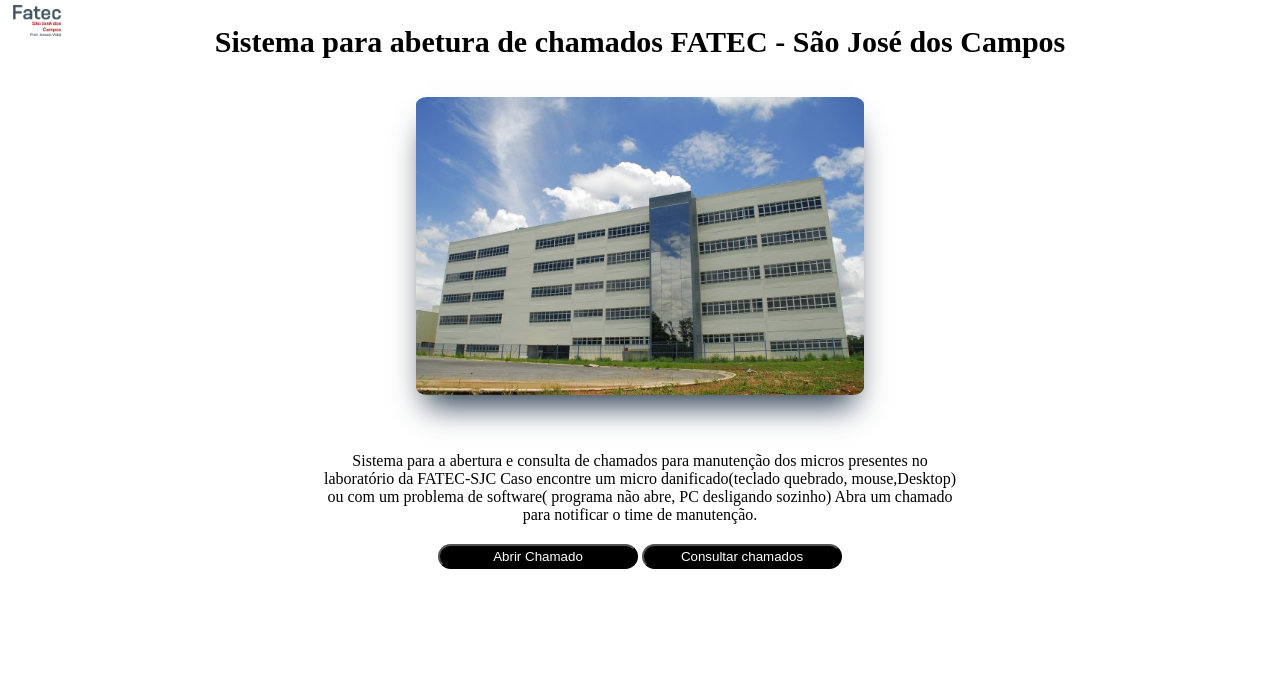
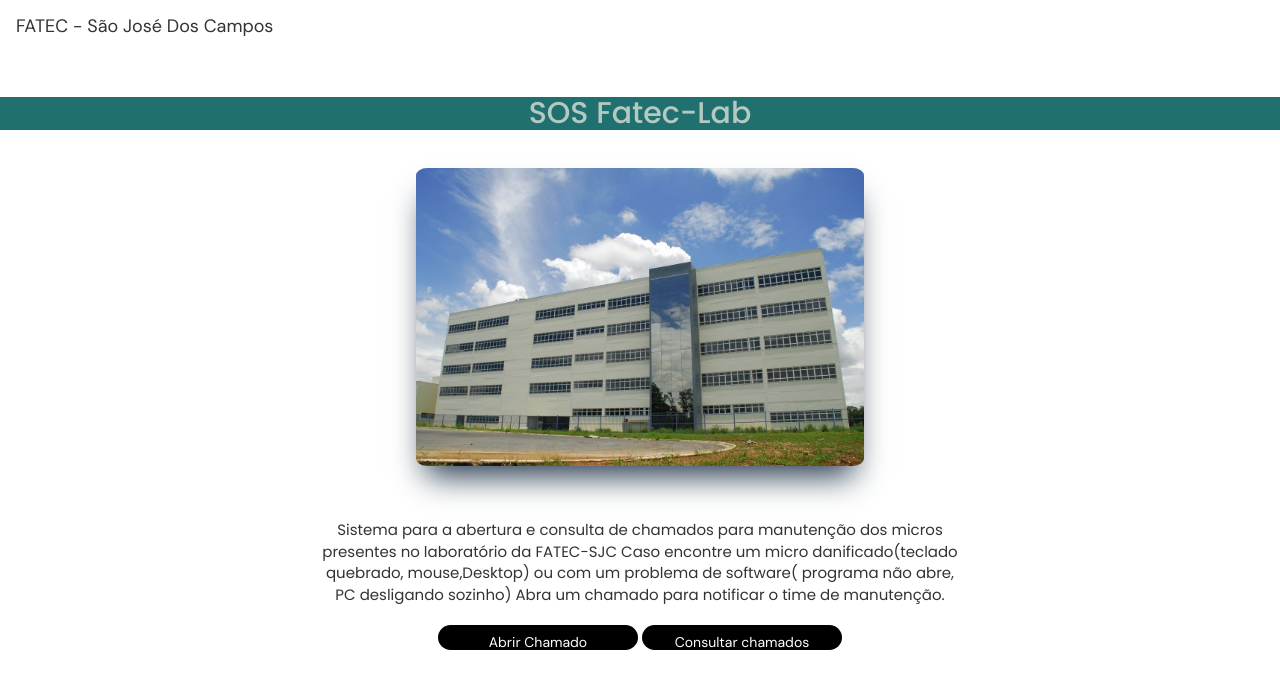
Before and after one commit to GabbsSantana/Fatec, a Flask app: page / in a window 1280 px wide. Shown: the top 689 px of the page. Run offline with Flask 2, Linux system fonts and the light colour scheme; some libraries are stand-ins or nearby versions.

Commit message:
Bootstrap Init

```diff
--- a/static/style.css
+++ b/static/style.css
@@ -4,20 +4,53 @@
   padding: 0;
   max-width: 100vw;
   max-height: 100vh;
+  background-color: var(--base-color-gray-alt);
+  color: var(--base-color-text);
+}
+:root{
+--base-color-gray:(#cec7b6);
+--base-color-text:(#190a12);
+--brown-color:(#5a5239);
+--base-color-hover:(#b3c9c1);
+--base-color-gray-alt:(#eee9c7);
+
+ /* fonts */
+ --title-font-size:3rem;
+ --subtitle-font-size: 1.5rem;
+
+ --title-font: 'Poppins', sans-serif;
+ --body-font: 'DM Sans', sans-serif;
+}
+h1,h2,h3{
+  font-size: var(--title-font-size);
+  color: var(--base-color-text);
+  font-family: var(--title-font);
+}
+p,a{
+  font-size: var(--subtitle-font-size);
+  font-family: var(--title-font);
+  color: var(--base-color-text);
+}
+header{
+ display: flex;
+
 }
 header img#logo {
-  width: 5%;
-  display: inline;
-  position: absolute;
-  left: 5px;
-  top: 5px;
+ width: 10%;
+ height: 10%;
+ top: 15px;
+ left: 15px;
+ position: absolute;
 }
 
 h1 {
   margin: 25px auto;
-  display: block;
   text-align: center;
-  font-size: 30px;
+}
+
+.jumbotron-small{
+  background-color:rgb(32, 112, 112) ;
+  color: #b3c9c1;
 }
 
 section#capa {
@@ -49,6 +82,7 @@
 
 a {
   text-decoration: none;
+  font-family: var(--body-font);
 }
 .btn {
   width: 200px;
--- a/templates/layout.html
+++ b/templates/layout.html
@@ -7,8 +7,8 @@
 
   <!-- Div responsável por apresentar ao usuário qual foi o Laboratório escolhido -->
 
-<div style="text-align: center; margin-bottom:50px">
-  <h2 >Laboratório escolhido: {{laboratorio[12:15]}}</h2>
+<div class="text-center">
+  <h3 >Laboratório escolhido: {{laboratorio[12:15]}}</h3>
 </div>
 
   <!-- Div responsável por apresentar ao usuário o LAYOUT do laboratório escolhido -->
--- a/templates/style.html
+++ b/templates/style.html
@@ -5,21 +5,33 @@
   <head>
     <meta charset="UTF-8" />
     <meta name="viewport" content="width=device-width, initial-scale=1.0" />
+    <link rel="stylesheet" href="https://maxcdn.bootstrapcdn.com/bootstrap/3.4.1/css/bootstrap.min.css">
+    <link rel="preconnect" href="https://fonts.googleapis.com" />
+    <link rel="preconnect" href="https://fonts.gstatic.com" crossorigin />
+    <link
+      href="https://fonts.googleapis.com/css2?family=DM+Sans:wght@400;500;700&family=Poppins:wght@400;500;700&display=swap"
+      rel="stylesheet"
+    />
+    <script src="https://ajax.googleapis.com/ajax/libs/jquery/3.6.0/jquery.min.js"></script>
+    <script src="https://maxcdn.bootstrapcdn.com/bootstrap/3.4.1/js/bootstrap.min.js"></script>
+
     <link rel="stylesheet" href="/static/style.css" />
     <title>Home</title>
   </head>
+
   <body>
+    <script src="https://cdn.jsdelivr.net/npm/bootstrap@5.2.2/dist/js/bootstrap.bundle.min.js" integrity="sha384-OERcA2EqjJCMA+/3y+gxIOqMEjwtxJY7qPCqsdltbNJuaOe923+mo//f6V8Qbsw3" crossorigin="anonymous"></script>
+    <script src="https://cdn.jsdelivr.net/npm/@popperjs/core@2.11.6/dist/umd/popper.min.js" integrity="sha384-oBqDVmMz9ATKxIep9tiCxS/Z9fNfEXiDAYTujMAeBAsjFuCZSmKbSSUnQlmh/jp3" crossorigin="anonymous"></script>
+    <script src="https://cdn.jsdelivr.net/npm/bootstrap@5.2.2/dist/js/bootstrap.min.js" integrity="sha384-IDwe1+LCz02ROU9k972gdyvl+AESN10+x7tBKgc9I5HFtuNz0wWnPclzo6p9vxnk" crossorigin="anonymous"></script>
     {% block head %}
     <div id="app">
-      <header>
-        <a href="{{url_for('home')}}">
-        <img
-          src="{{url_for('static', filename='index.png')}}"
-          alt="fatec-logo"
-          id="logo"
-        /></a>
-        <h1>Sistema para abetura de chamados FATEC - São José dos Campos</h1>
+      <header  >
+        <nav class="navbar navbar-light bg-light">
+          <a href="/" class="navbar-brand">FATEC - São José Dos Campos</a>
+        </nav>
       </header>
+      <h1 class="text-center jumbotron-small">SOS Fatec-Lab</h1>
+
       {% endblock %}
 
   </body>
```
Also changed, not shown: other parts of static/style.css (+28 -5 lines), database.db.
